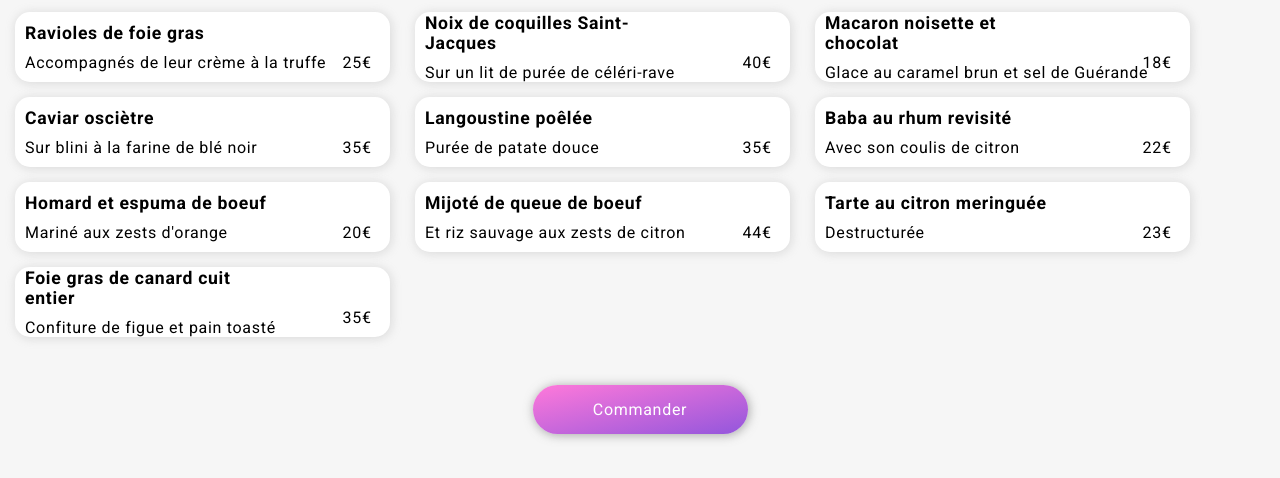
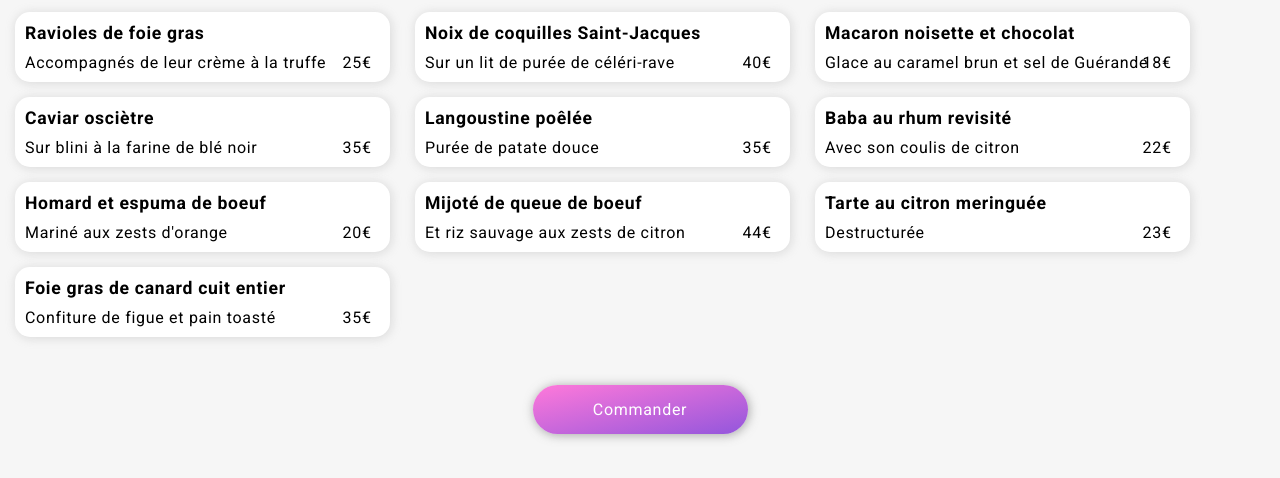
Before and after one commit to WilfriedFahim/Kouassiwilfried_3_15112021, a website: page laNoteEnchantee.html in a window 1280 px wide. Shown: the part 770-1248 px from the top of the page. Drawn offline with Linux system fonts and the light colour scheme; a web font is replaced by a local one.

Commit message:
correction sur le partiel headerMenu concernant le titre des plats (ajout de white-space)

```diff
--- a/sass/pages/_headerMenu.scss
+++ b/sass/pages/_headerMenu.scss
@@ -148,6 +148,12 @@
 	animation: fadeInOpacity 1.1s ease-in-out 1.2s both;
 }
 
+.FadeInMenu4 {
+	opacity: 0;
+	margin-top: 30px;
+	animation: fadeInOpacity 1.2s ease-in-out 1.2s both;
+}
+
 @keyframes fadeInOpacity {
 	0% {
 		opacity: 0;
@@ -168,6 +174,7 @@
 		font-size: 1.1rem;
 		width: 100%;
 		margin-bottom: 10px;
+		white-space: nowrap;
 	}
 
 	&__info {
```
Also changed, not shown: public/css/style.css, 1 other file.
